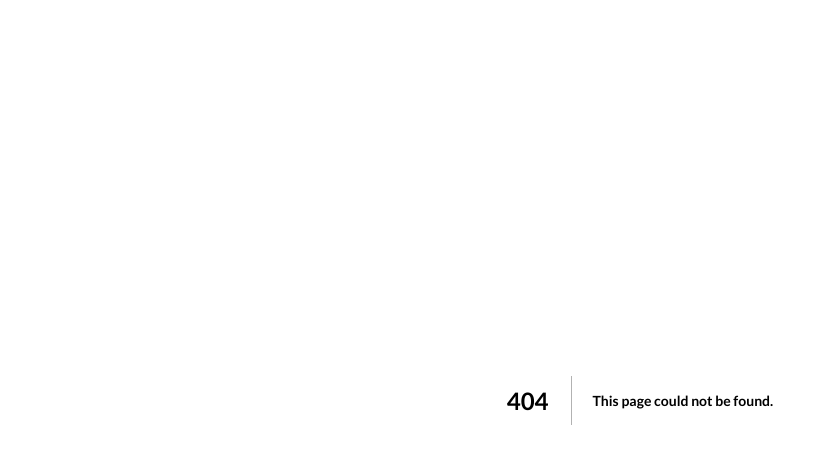
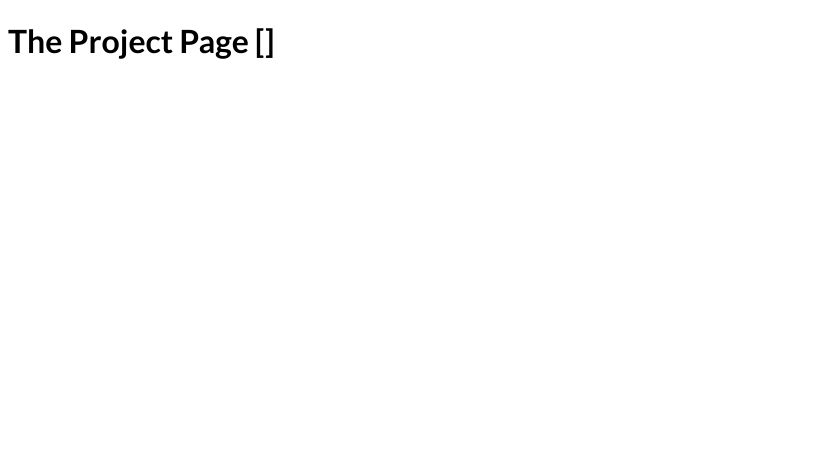
Before and after one commit to sweeptic/11---Pages---File-based-Routing, a Next.js app: page /portfolio/1 in a window 1280 px wide. Before the commit this address had no page. Shown: the top 450 px of the page, without its empty margins (0-828 px from the left). Built offline with nearby package versions, Linux system fonts and the light colour scheme.

Commit message:
009 Adding Dynamic Paths & Routes

```diff
--- /dev/null
+++ b/pages/portfolio/[projectid].js
@@ -0,0 +1,9 @@
+export default function PortfolioProjectPage(prop) {
+  console.log('prop', prop);
+
+  return (
+    <div>
+      <h1>The Project Page []</h1>
+    </div>
+  );
+}
```
